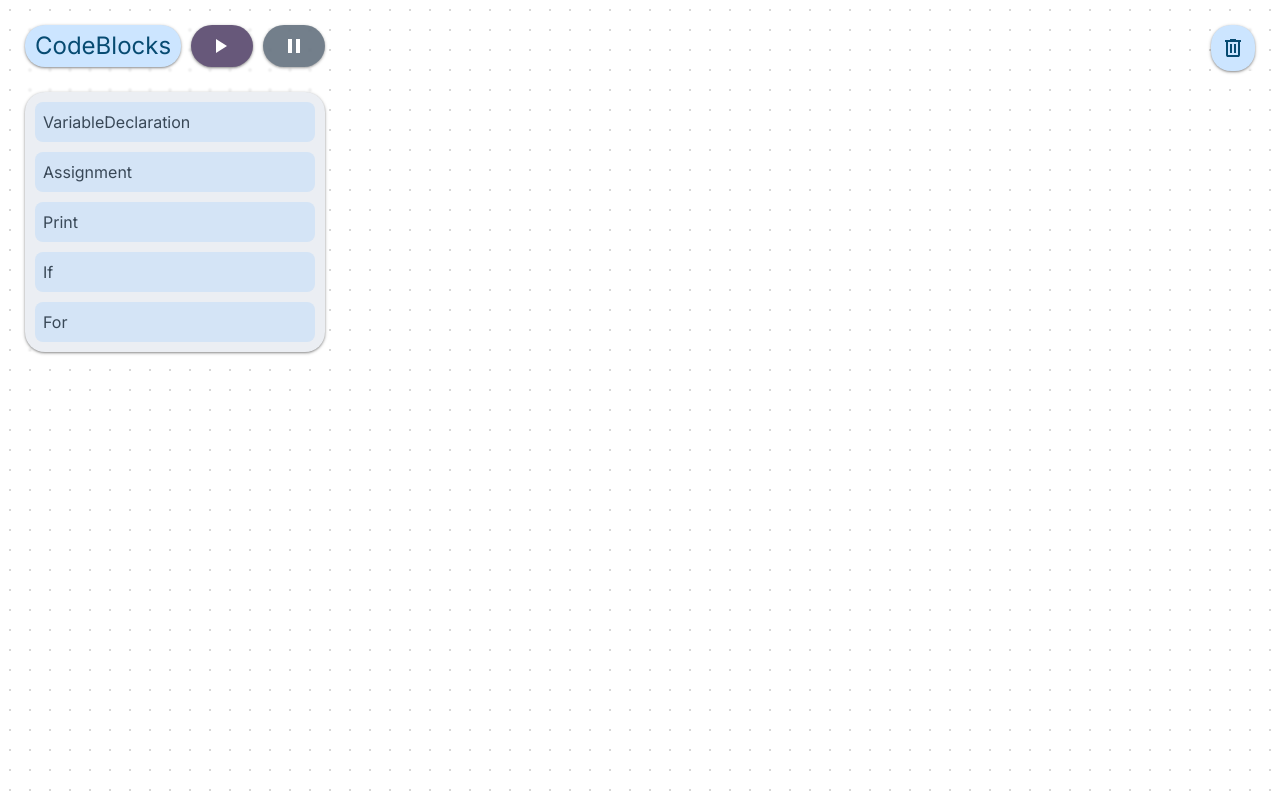
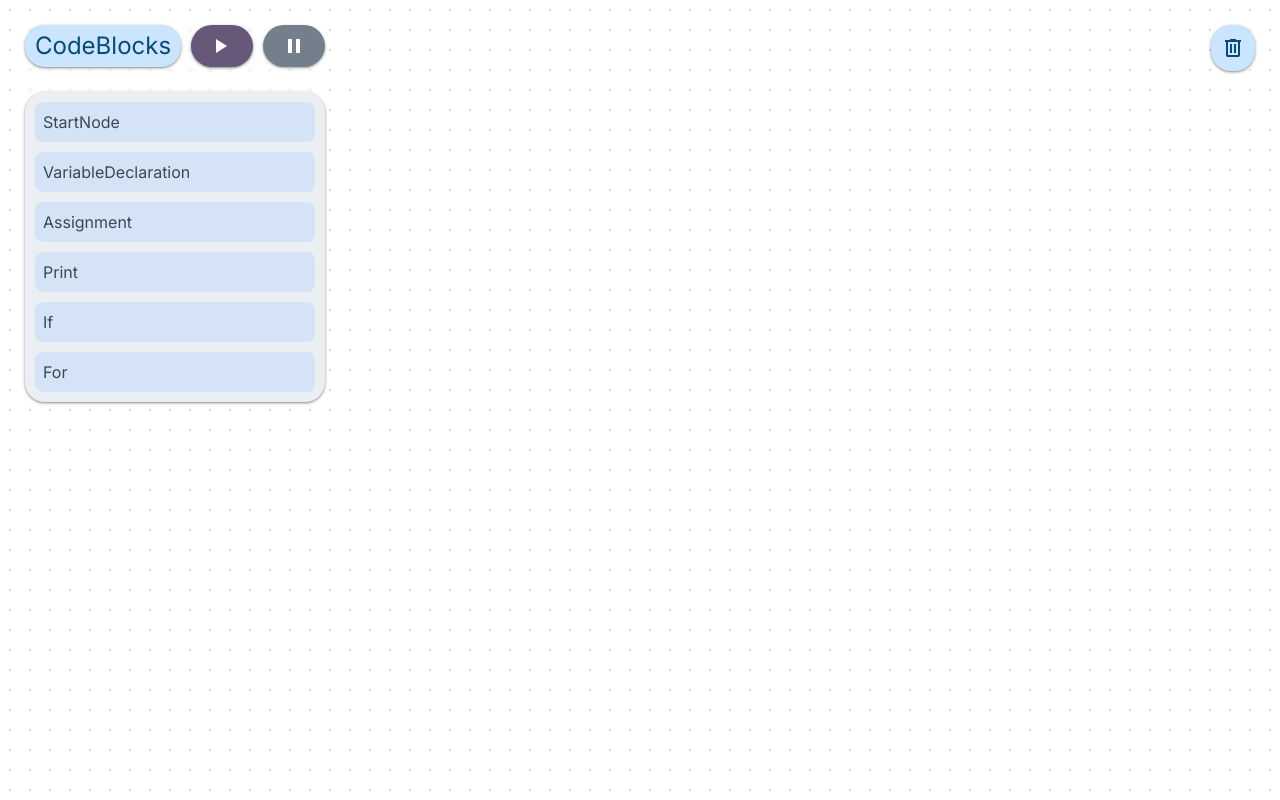
Before and after one commit to artferchelovek/hits-codeblock, a React (Vite) app: page / in a window 1280 px wide. Built offline with nearby package versions, Linux system fonts and the light colour scheme.

Commit message:
+ StartNode.tsx

```diff
--- a/src/components/Overlay/Overlay.tsx
+++ b/src/components/Overlay/Overlay.tsx
@@ -37,6 +37,7 @@ const Topper = () => {
 const Palette = () => {
   return (
     <div className={styles.blocks}>
+      <DraggableBlock type="StartNode" />
       <DraggableBlock type="VariableDeclaration" />
       <DraggableBlock type="Assignment" />
       <DraggableBlock type="Print" />
--- a/src/components/shared/Block/BaseBlockLayout.tsx
+++ b/src/components/shared/Block/BaseBlockLayout.tsx
@@ -49,11 +49,13 @@ export default function BaseBlockLayout({ node, children }: Props) {
           : undefined,
       }}
     >
-      <div
-        ref={setInputRef}
-        id={`input-${node.id}`}
-        className={styles.inputConnector}
-      />
+      {node.type !== "StartNode" && (
+        <div
+          ref={setInputRef}
+          id={`input-${node.id}`}
+          className={styles.inputConnector}
+        />
+      )}
 
       <div className={styles.label}>
         <div className={styles.labelFlex}>
--- /dev/null
+++ b/src/components/shared/Block/StartNode.tsx
@@ -0,0 +1,16 @@
+import type { StartNode } from "../../../types/ast.ts";
+import BaseBlockLayout from "./BaseBlockLayout.tsx";
+
+export default function StartNode({ node }: { node: StartNode }) {
+  return (
+    <BaseBlockLayout node={node}>
+      <p
+        style={{
+          color: "var(--md-sys-color-on-secondary-container)",
+        }}
+      >
+        Node needs to start program
+      </p>
+    </BaseBlockLayout>
+  );
+}
--- a/src/logic/RenderNode.tsx
+++ b/src/logic/RenderNode.tsx
@@ -4,6 +4,7 @@ import Assignment from "../components/shared/Block/Assignment.tsx";
 import Print from "../components/shared/Block/Print.tsx";
 import If from "../components/shared/Block/If.tsx";
 import For from "../components/shared/Block/For.tsx";
+import StartNode from "../components/shared/Block/StartNode.tsx";
 
 export default function RenderNode({ node }: { node: StatementNode }) {
   switch (node.type) {
@@ -17,6 +18,8 @@ export default function RenderNode({ node }: { node: StatementNode }) {
       return <If node={node} />;
     case "For":
       return <For node={node} />;
+    case "StartNode":
+      return <StartNode node={node} />;
     default:
       return <p>мяу</p>;
   }
--- a/src/logic/nodeFactory.ts
+++ b/src/logic/nodeFactory.ts
@@ -77,6 +77,14 @@ export function createNode(type: string): StatementNode {
         nextId: null,
         bodyId: null,
       };
+    case "StartNode":
+      return {
+        id: generateId(),
+        type: "StartNode",
+        x: 100,
+        y: 100,
+        nextId: null,
+      };
 
     default:
       throw new Error("Unknown node type");
```
